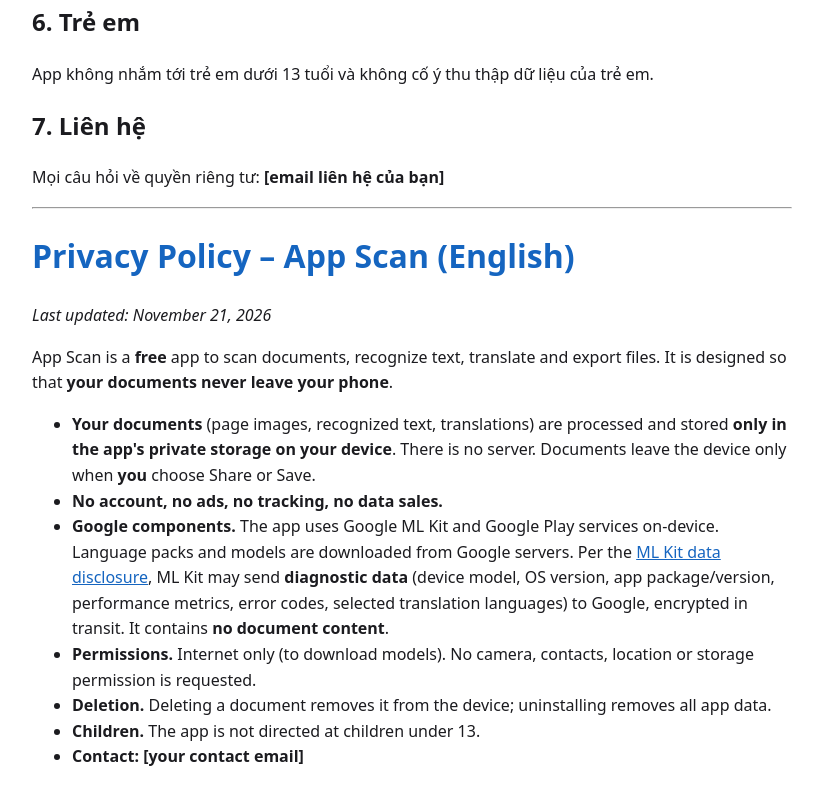
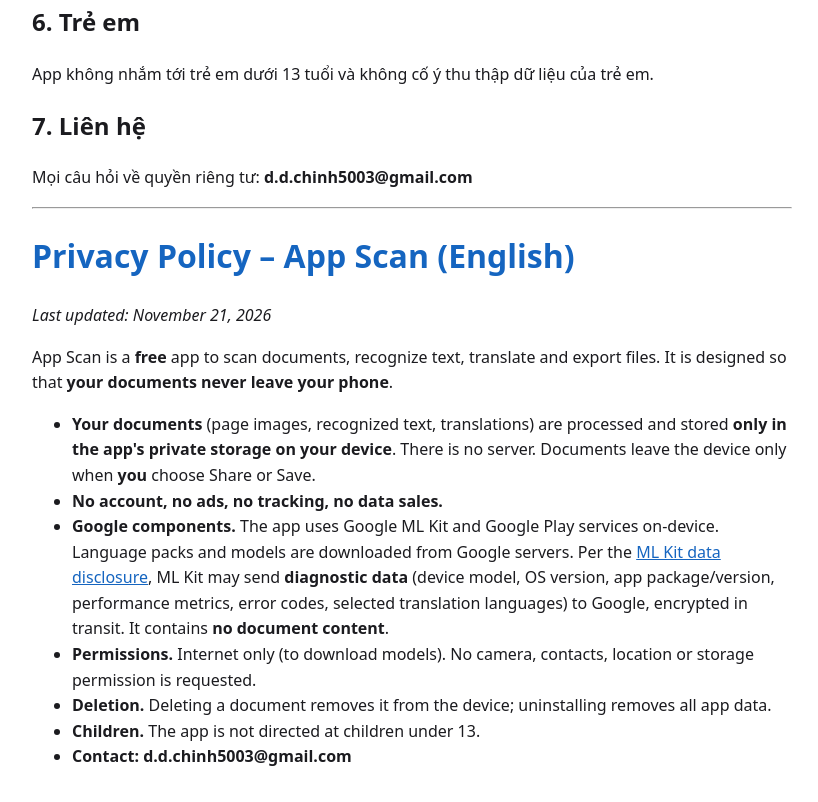
Before and after one commit to ducchinh-ai/appscan-privacy, a plain HTML site: page index.html in a window 1280 px wide. Shown: the part 1133-1935 px from the top of the page, without its empty margins (228-1046 px from the left). Drawn offline with Linux system fonts and the light colour scheme.

Commit message:
Điền email liên hệ

```diff
--- a/index.html
+++ b/index.html
@@ -31,7 +31,7 @@
 <h2>6. Trẻ em</h2>
 <p>App không nhắm tới trẻ em dưới 13 tuổi và không cố ý thu thập dữ liệu của trẻ em.</p>
 <h2>7. Liên hệ</h2>
-<p>Mọi câu hỏi về quyền riêng tư: <strong>[email liên hệ của bạn]</strong></p>
+<p>Mọi câu hỏi về quyền riêng tư: <strong>d.d.chinh5003@gmail.com</strong></p>
 <hr>
 <h1>Privacy Policy – App Scan (English)</h1>
 <p><em>Last updated: November 21, 2026</em></p>
@@ -43,6 +43,6 @@
 <li><strong>Permissions.</strong> Internet only (to download models). No camera, contacts, location or storage permission is requested.</li>
 <li><strong>Deletion.</strong> Deleting a document removes it from the device; uninstalling removes all app data.</li>
 <li><strong>Children.</strong> The app is not directed at children under 13.</li>
-<li><strong>Contact:</strong> <strong>[your contact email]</strong></li></ul>
+<li><strong>Contact:</strong> <strong>d.d.chinh5003@gmail.com</strong></li></ul>
 
 </body></html>
```
